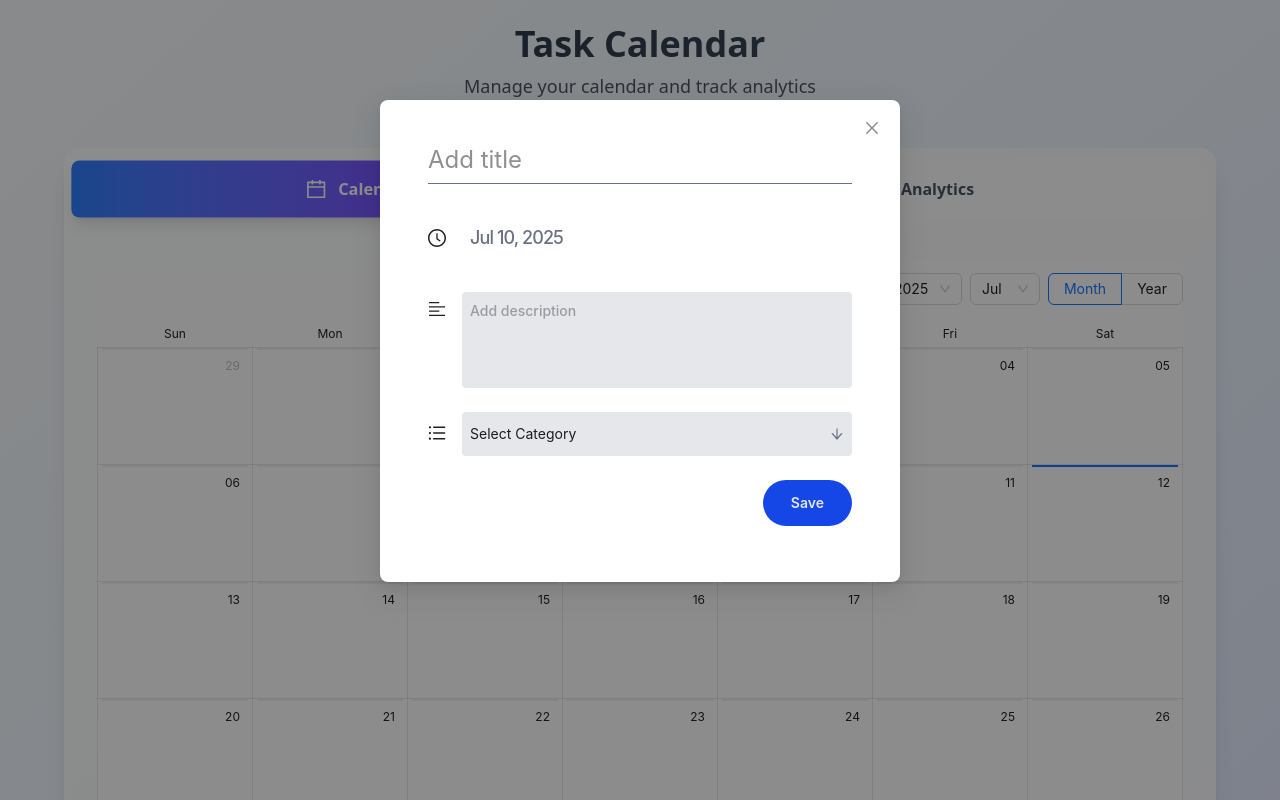
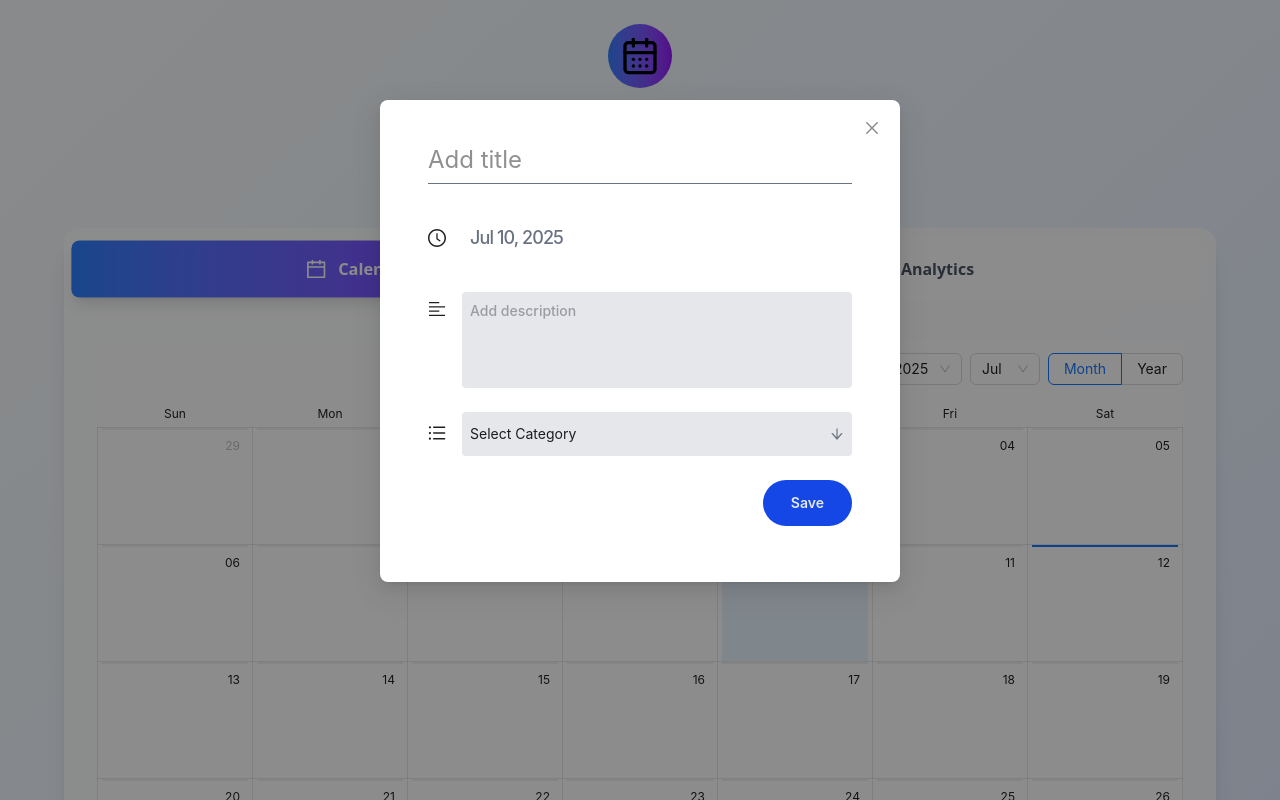
Before and after one commit to shivyadev/Calendar-App-Assignment, a React (Vite) app: page / in a window 1280 px wide. Both pictures are taken after a click on the element "10". Shown: the top 800 px of the page. Built offline with nearby package versions, Linux system fonts and the light colour scheme.

Commit message:
Fixed redux state serialization error due to date not being string and added calendar-days.svg

```diff
--- a/src/App.css
+++ b/src/App.css
@@ -11,3 +11,18 @@
   text-align: right;
   font-size: 12px;
 }
+
+.ant-modal-close:focus-visible {
+  outline: none !important;
+  box-shadow: none !important;
+}
+
+.ant-modal-close {
+  background: transparent !important;
+  box-shadow: none !important;
+}
+
+.ant-modal-close-icon {
+  margin: 0 !important;
+  padding: 0 !important;
+}
--- a/src/components/CalendarTab.tsx
+++ b/src/components/CalendarTab.tsx
@@ -18,7 +18,7 @@ function CalendarTab({ task }: TaskProp) {
   const [selectedTask, setSelectedTask] = useState<Task>({
     id: "",
     title: "",
-    date: dayjs(),
+    date: "",
     description: "",
     category: "default",
   });
@@ -50,7 +50,7 @@ function CalendarTab({ task }: TaskProp) {
     setSelectedTask({
       id: "",
       title: "",
-      date: dayjs(),
+      date: "",
       description: "",
       category: "default",
     });
@@ -91,7 +91,6 @@ function CalendarTab({ task }: TaskProp) {
         onPanelChange={handlePanelChange}
       />
 
-      {/* Add new task modal */}
       <Modal
         closable={{ "aria-label": "Custom Close Button" }}
         open={isAddModalOpen}
@@ -99,13 +98,15 @@ function CalendarTab({ task }: TaskProp) {
         footer={[]}
       >
         <TaskForm
-          date={selectedDate ?? dayjs()}
+          date={
+            selectedDate?.format("MMM DD, YYYY") ??
+            dayjs().format("MMM DD, YYYY")
+          }
           setIsModalOpen={setIsAddModalOpen}
           mode="add"
         />
       </Modal>
 
-      {/* View/Edit task modal */}
       <TaskModal
         task={selectedTask}
         isOpen={isTaskModalOpen}
--- a/src/components/CellContents.tsx
+++ b/src/components/CellContents.tsx
@@ -19,10 +19,11 @@ function CellContents({
 
   return (
     <div className="mt-2">
-      {taskList.map((task: Task) => {
+      {taskList.map((task: Task, idx: number) => {
         const Icon = categoryIcons[task.category];
         return (
           <div
+            key={idx}
             className={`flex items-center gap-2 mt-1 rounded-full text-white transition-all duration-300 ${
               categoryStyle[task.category]
             }`}
--- a/src/components/FilterDropdown.tsx
+++ b/src/components/FilterDropdown.tsx
@@ -91,7 +91,6 @@ const FilterDropdown = ({
         </Dropdown>
       </div>
 
-      {/* Apply and Reset Buttons */}
       <div className="flex gap-3">
         <button
           onClick={handleApply}
--- a/src/components/MainView.tsx
+++ b/src/components/MainView.tsx
@@ -28,6 +28,13 @@ function MainView() {
     <div className="min-h-screen p-6 bg-gradient-to-br from-slate-50 via-blue-50 to-indigo-100">
       <div className="w-full max-w-6xl mx-auto">
         <div className="mb-12 text-center">
+          <div className="inline-flex items-center justify-center w-16 h-16 mb-4 rounded-full bg-gradient-to-r from-blue-500 to-purple-600">
+            <img
+              src="/calendar-days.svg"
+              alt="Calendar Day"
+              className="w-10 h-10"
+            />
+          </div>
           <h1 className="mb-2 text-4xl font-bold text-transparent bg-gradient-to-r from-gray-800 to-gray-600 bg-clip-text">
             Task Calendar
           </h1>
@@ -62,7 +69,6 @@ function MainView() {
             </div>
           </div>
 
-          {/* Enhanced Tab Content */}
           <div className="p-8">
             <div className="transition-all duration-300 ease-in-out">
               {tabs.find((tab) => tab.key === activeTab)?.content}
--- a/src/components/TaskDetailsCard.tsx
+++ b/src/components/TaskDetailsCard.tsx
@@ -1,14 +1,20 @@
 import { type Category, categoryStyle, type Task } from "@/types";
+import dayjs from "dayjs";
+import customParseFormat from "dayjs/plugin/customParseFormat";
+
+dayjs.extend(customParseFormat);
 
 interface Props {
   task: Task;
 }
 
 function TaskDetailsCard({ task }: Props) {
+  const date = dayjs(task.date, "MMM DD, YYYY");
+
   return (
-    <section>
+    <div>
       <h2 className="mb-2 text-4xl font-bold">{task?.title}</h2>
-      <p className="mb-6 text-gray-600">{task?.date.format("dddd, MMMM DD")}</p>
+      <p className="mb-6 text-gray-600">{date.format("dddd, MMMM DD")}</p>
 
       {task?.description && task?.description?.length > 0 && (
         <div className="mt-10">
@@ -30,7 +36,7 @@ function TaskDetailsCard({ task }: Props) {
             : "Not Set"}
         </span>
       </div>
-    </section>
+    </div>
   );
 }
 
--- a/src/components/forms/TaskForm/TaskForm.tsx
+++ b/src/components/forms/TaskForm/TaskForm.tsx
@@ -6,14 +6,13 @@ import {
   ClockCircleOutlined,
   UnorderedListOutlined,
 } from "@ant-design/icons";
-import type { Dayjs } from "dayjs";
 import { ErrorMessage, Field, Form, Formik } from "formik";
 import { nanoid } from "nanoid";
 import { useDispatch } from "react-redux";
 import FormSchema from "./TaskSchema";
 
 interface FormProps {
-  date: Dayjs;
+  date: string;
   setIsModalOpen: React.Dispatch<React.SetStateAction<boolean>>;
   task?: Task;
   mode?: "edit" | "add";
@@ -21,13 +20,12 @@ interface FormProps {
 
 function TaskForm({ date, setIsModalOpen, task, mode }: FormProps) {
   const dispatch = useDispatch();
-  const displayDate: string = date.format("MMM DD, YYYY");
 
   const handleSubmit = (values: Task) => {
     if (mode === "edit" && task) {
       dispatch(updateTask(values));
     } else {
-      dispatch(addTask({ date: displayDate, task: values }));
+      dispatch(addTask({ date: date, task: values }));
     }
     setIsModalOpen(false);
   };
@@ -62,21 +60,19 @@ function TaskForm({ date, setIsModalOpen, task, mode }: FormProps) {
               />
             </div>
 
-            {/* Date Field */}
             <div className="flex items-center w-full gap-4">
               <ClockCircleOutlined className="text-lg text-gray-400" />
               <div className="flex-1">
                 <div className="flex items-center justify-between">
                   <div className="w-full">
                     <div className="w-full py-4 pl-2 text-lg font-medium tracking-tighter text-gray-500 rounded-lg hover:bg-gray-200">
-                      {displayDate}
+                      {date}
                     </div>
                   </div>
                 </div>
               </div>
             </div>
 
-            {/* Description Field */}
             <div className="flex items-start gap-4">
               <AlignLeftOutlined className="mt-2 text-lg text-gray-400" />
               <div className="flex-1">
@@ -94,7 +90,6 @@ function TaskForm({ date, setIsModalOpen, task, mode }: FormProps) {
               </div>
             </div>
 
-            {/* Category Dropdown */}
             <div className="flex items-start gap-4">
               <UnorderedListOutlined className="mt-3 text-lg text-gray-400" />
               <div className="w-full">
--- a/src/components/forms/TaskForm/TaskSchema.ts
+++ b/src/components/forms/TaskForm/TaskSchema.ts
@@ -6,7 +6,7 @@ const FormSchema = Yup.object().shape({
     .min(2, "Too Short")
     .max(50, "Maximum word count exceeded")
     .required("Title is required"),
-  date: Yup.date().required("Date is required"),
+  date: Yup.string().required("Date is required"),
   description: Yup.string().max(100, "Maximum word count exceeded"),
   category: Yup.mixed()
     .oneOf(allowedCategories, "Invalid category")
--- a/src/features/tasks/taskSlice.ts
+++ b/src/features/tasks/taskSlice.ts
@@ -16,7 +16,7 @@ const taskSlice = createSlice({
     },
     updateTask: (state, action: PayloadAction<Task>) => {
       const updatedTask = action.payload;
-      const date = updatedTask.date.format("MMM DD, YYYY");
+      const date = updatedTask.date;
       if (state[date]) {
         const taskIndex = state[date].findIndex(
           (task) => task.id === updatedTask.id
@@ -29,7 +29,7 @@ const taskSlice = createSlice({
     deleteTask: (state, action: PayloadAction<Task>) => {
       const task = action.payload;
       const { id } = task;
-      const date = task.date.format("MMM DD, YYYY");
+      const date = task.date;
       if (state[date]) {
         state[date] = state[date].filter((task) => task.id !== id);
         if (state[date].length === 0) {
--- a/src/types/index.ts
+++ b/src/types/index.ts
@@ -4,7 +4,6 @@ import {
   ExclamationCircleFilled,
   InfoCircleFilled,
 } from "@ant-design/icons";
-import type { Dayjs } from "dayjs";
 
 export const allowedCategories = ["success", "warning", "issue", "info"];
 export type Category = (typeof allowedCategories)[number];
@@ -34,7 +33,7 @@ export const categoryIcons: Record<Category, typeof CheckCircleFilled> = {
 export interface Task {
   id: string;
   title: string;
-  date: Dayjs;
+  date: string;
   description: string;
   category: string;
 }
```
Also changed, not shown: public/calendar-days.svg (added).
